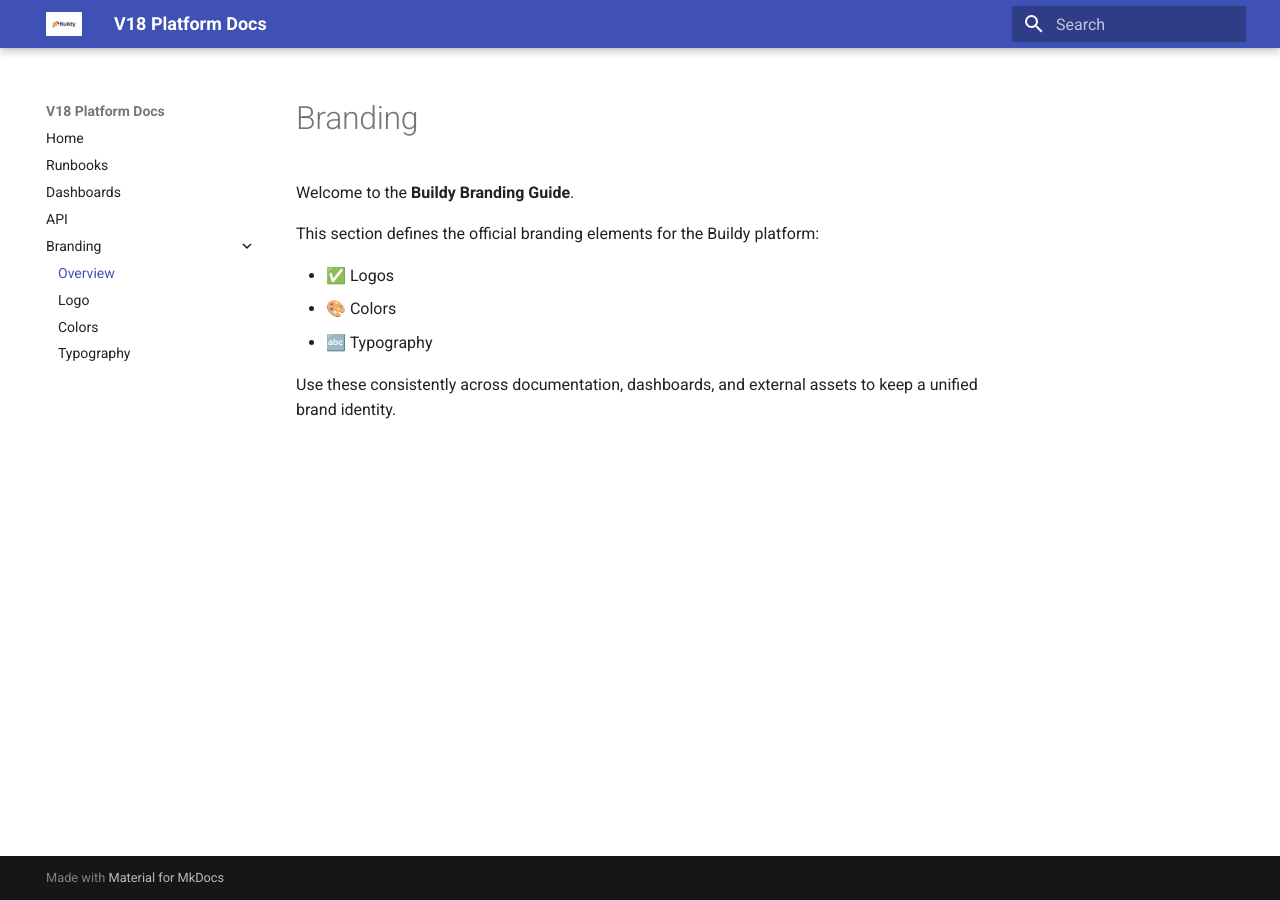
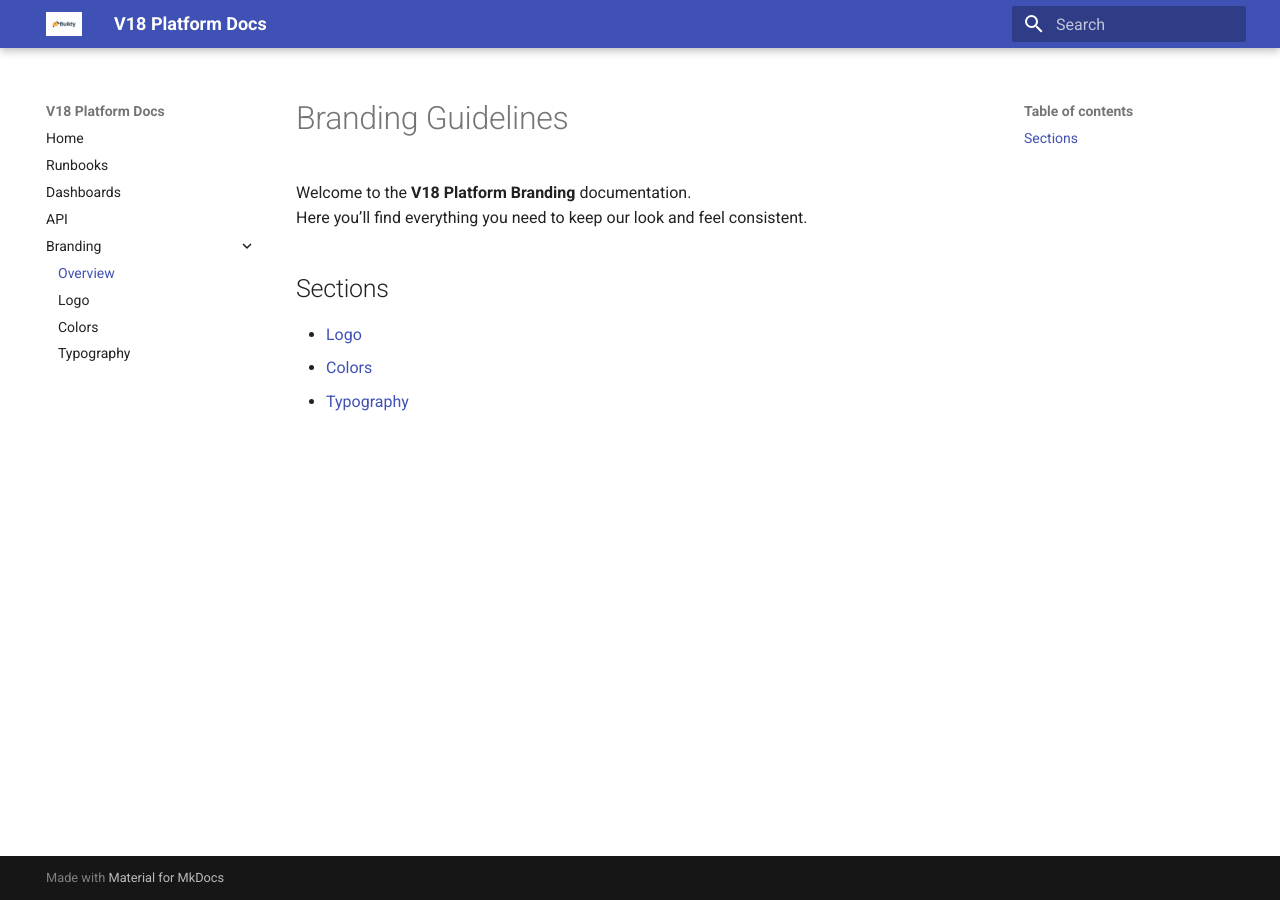
Before and after one commit to Kello54/Buildy, an MkDocs documentation site: the page built from docs/branding/index.md, in a window 1280 px wide. Built offline with MkDocs 1.6.1 and Material for MkDocs 9.7.7, drawn with Linux system fonts in a browser that asks for light colours.

Commit message:
Update index.md

```diff
--- a/docs/branding/index.md
+++ b/docs/branding/index.md
@@ -1,11 +1,9 @@
-# Branding
+# Branding Guidelines
 
-Welcome to the **Buildy Branding Guide**.
+Welcome to the **V18 Platform Branding** documentation.
+Here you’ll find everything you need to keep our look and feel consistent.
 
-This section defines the official branding elements for the Buildy platform:
-
-- ✅ Logos
-- 🎨 Colors
-- 🔤 Typography
-
-Use these consistently across documentation, dashboards, and external assets to keep a unified brand identity.
+## Sections
+- [Logo](logo.md)
+- [Colors](colors.md)
+- [Typography](typography.md)
```
